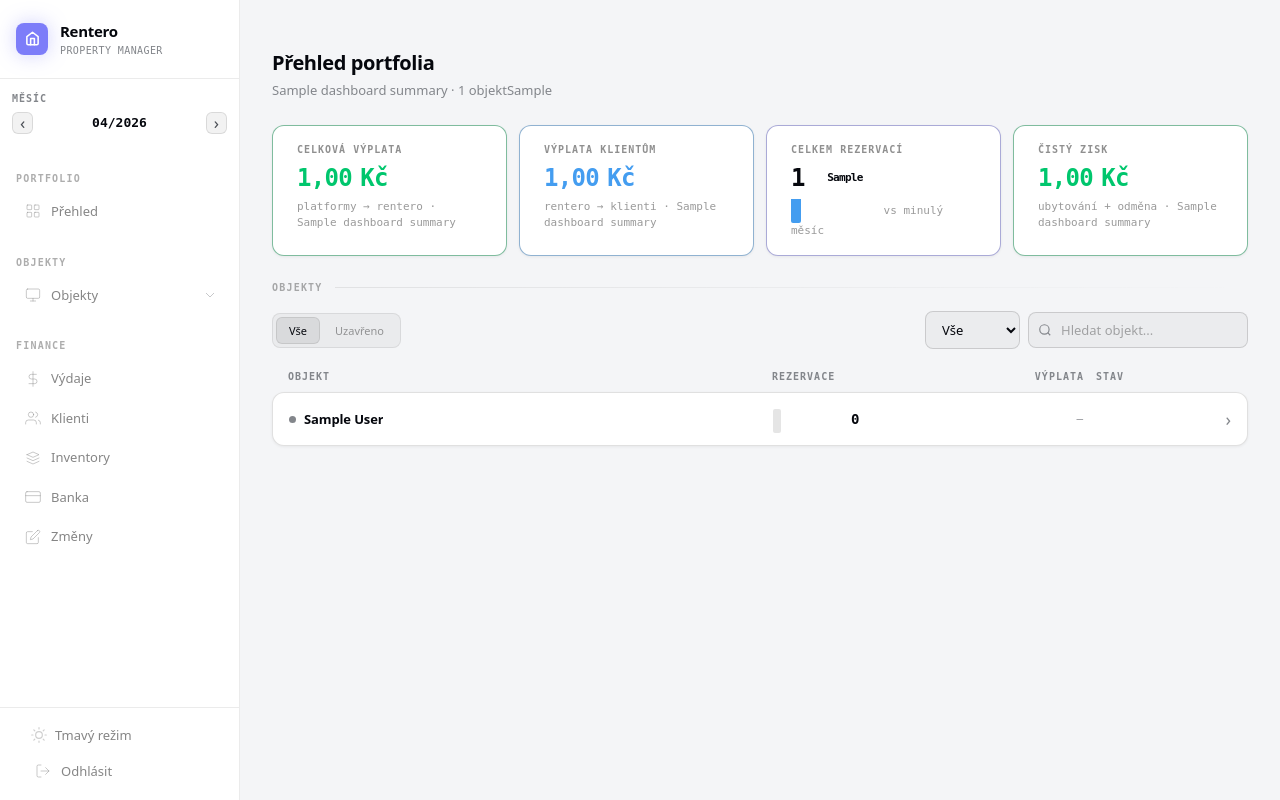
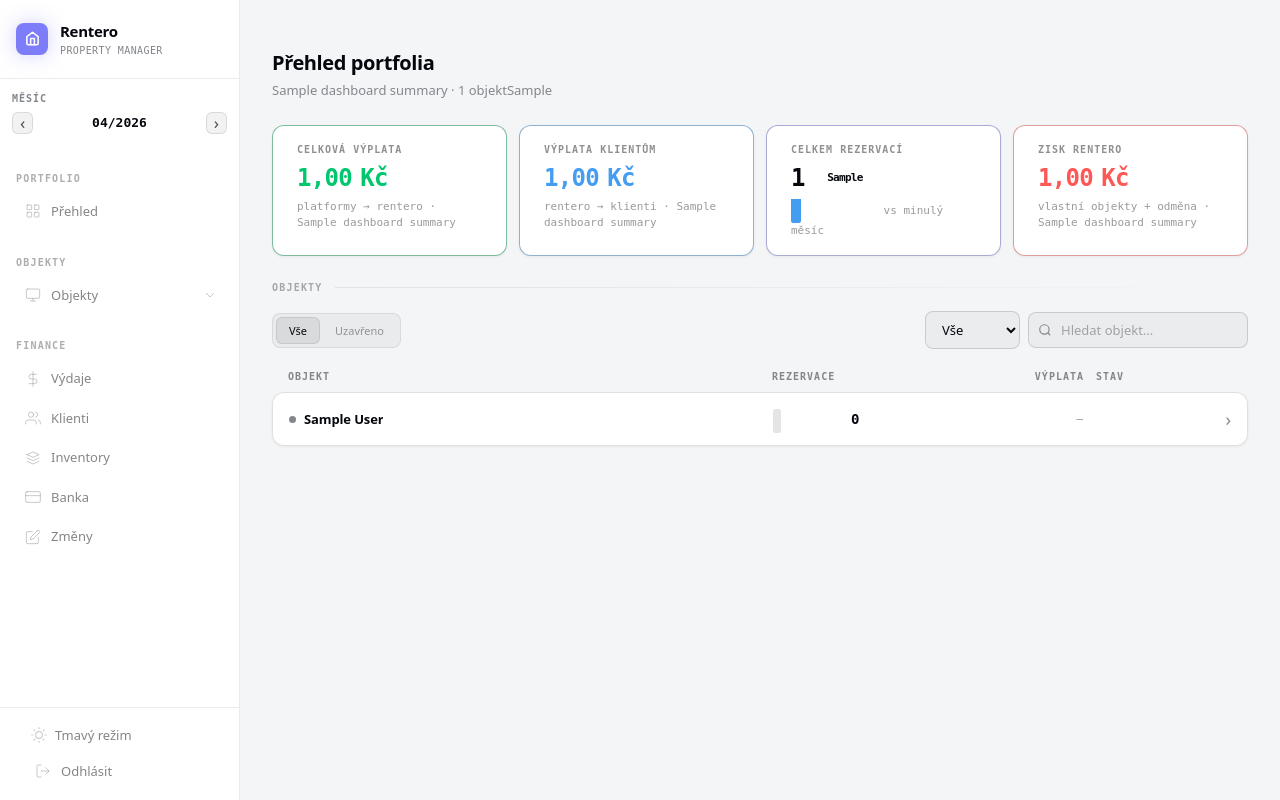
Before and after one commit to agame41-debug/propertx, a Python web app: template templates/dashboard.html in a window 1280 px wide. Run offline with Jinja, Linux system fonts and the light colour scheme; the template is opened without the code that fills it: most values are stand-ins (such as "Sample title", 1, 10 or a date in 2020); some web fonts are replaced.

Commit message:
ui: rename profit KPI to Zisk Rentero, red color
Co-Authored-By: Claude Opus 4.6 (1M context) <noreply@anthropic.com>

```diff
--- a/templates/dashboard.html
+++ b/templates/dashboard.html
@@ -72,13 +72,13 @@
   </div>
 
   {# Net profit #}
-  <div class="kpi-card kpi-card-green" id="kpi-profit-card">
-    <div class="kpi-label">Čistý zisk</div>
-    <div class="kpi-value" style="color:var(--color-green);font-size:24px;" id="kpi-profit"
+  <div class="kpi-card kpi-card-red" id="kpi-profit-card">
+    <div class="kpi-label">Zisk Rentero</div>
+    <div class="kpi-value" style="color:var(--color-red);font-size:24px;" id="kpi-profit"
          data-copy="{{ "%.2f"|format(dashboard_summary.total_net_profit_czk) }}">
       {{ "{:,.2f}".format(dashboard_summary.total_net_profit_czk).replace(",", "X").replace(".", ",").replace("X", " ") }} Kč
     </div>
-    <div class="kpi-sub" id="kpi-profit-sub">ubytování + odměna · {{ dashboard_summary.current_month_label }}</div>
+    <div class="kpi-sub" id="kpi-profit-sub">vlastní objekty + odměna · {{ dashboard_summary.current_month_label }}</div>
   </div>
 
 </div>
```
